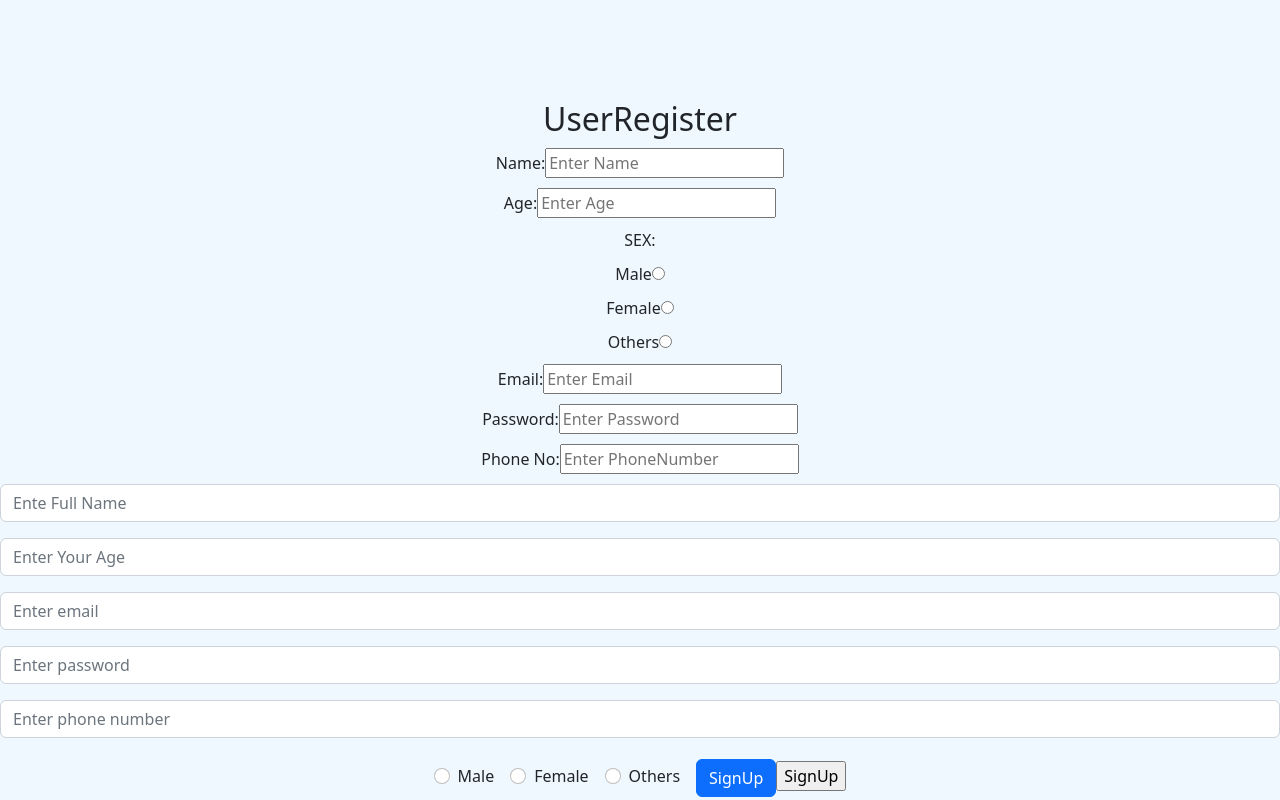
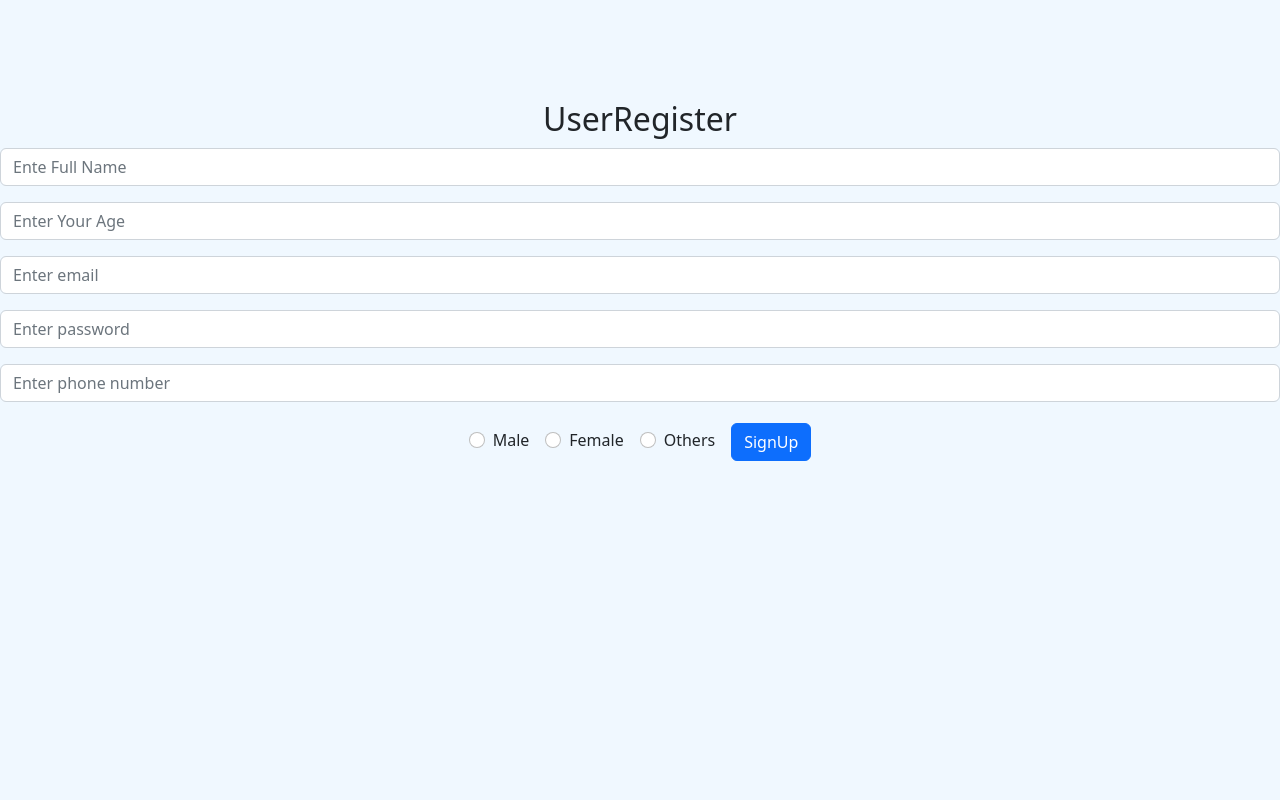
Before and after one commit to sagarrb1805/Q-Cure, a React (Create React App) app in the folder doctor_appointment/: page /reg-user in a window 1280 px wide. Built offline with nearby package versions, Linux system fonts and the light colour scheme.

Commit message:
user registration form

```diff
--- a/doctor_appointment/src/components/userRegister/UserRegister.jsx
+++ b/doctor_appointment/src/components/userRegister/UserRegister.jsx
@@ -35,7 +35,7 @@ function UserRegister() {
     <div className = "box">
     <h2>UserRegister</h2>
 
-    <form action="post" onSubmit={onSubmit}>
+    {/* <form action="post" onSubmit={onSubmit}>
       <div><label htmlFor = 'name'>Name:</label>
       <input onChange={(e)=>setName(e.target.value)} type = "text" id='name'  placeholder="Enter Name" /></div>
       <div><label htmlFor = 'age'>Age:</label>
@@ -52,36 +52,36 @@ function UserRegister() {
       <div><label htmlFor = 'p'>Password:</label>
       <input onChange={(e)=>setPassword(e.target.value)} type = "password" id='p'  placeholder="Enter Password" /></div>
       <div><label htmlFor = 'ph'>Phone No:</label>
-      <input onChange={(e)=>setPhNum(e.target.value)} type = "text" id='ph'  placeholder="Enter PhoneNumber" /></div>
+      <input onChange={(e)=>setPhNum(e.target.value)} type = "text" id='ph'  placeholder="Enter PhoneNumber" /></div> */}
 
       <Form.Group className="mb-3" controlId="formBasicEmail">
-        <Form.Control type="text" placeholder="Ente Full Name" />
+        <Form.Control onChange={(e)=>setName(e.target.value)} type="text" placeholder="Ente Full Name" />
       </Form.Group>
 
       <Form.Group className="mb-3" controlId="formBasicEmail">
-        <Form.Control type="int" placeholder="Enter Your Age" />
+        <Form.Control onChange={(e)=>setAge(e.target.value)} type="int" placeholder="Enter Your Age" />
       </Form.Group>
 
       <Form.Group className="mb-3" controlId="formBasicEmail">
-        <Form.Control type="email" placeholder="Enter email" />
+        <Form.Control onChange={(e)=>setEmail(e.target.value)} type="email" placeholder="Enter email" />
       </Form.Group>
 
       <Form.Group className="mb-3" controlId="formBasicEmail">
-        <Form.Control type="password" placeholder="Enter password" />
+        <Form.Control onChange={(e)=>setPassword(e.target.value)} type="password" placeholder="Enter password" />
       </Form.Group>
 
       <Form.Group className="mb-3" controlId="formBasicEmail">
-        <Form.Control type="text" placeholder="Enter phone number" />
+        <Form.Control onChange={(e)=>setPhNum(e.target.value)} type="text" placeholder="Enter phone number" />
       </Form.Group>
 
-      <Form.Check inline label="Male" name="group1" type="radio" value="M"/>
-      <Form.Check inline label="Female" name="group1" type="radio" value="F"/>
-      <Form.Check inline label="Others" name="group1" type="radio" value="O"/>
-      <Button type="submit">
+      <Form.Check onChange={(e)=>setGender(e.target.value)} inline label="Male" name="group1" type="radio" value="M"/>
+      <Form.Check onChange={(e)=>setGender(e.target.value)} inline label="Female" name="group1" type="radio" value="F"/>
+      <Form.Check onChange={(e)=>setGender(e.target.value)} inline label="Others" name="group1" type="radio" value="O"/>
+      <Button type="submit" onClick={onSubmit}>
       SignUp
       </Button>
-      <input type="submit" value="SignUp"/>
-    </form>
+      {/* <input type="submit" value="SignUp"/> */}
+    {/* </form> */}
     </div>
     </>
 
```
